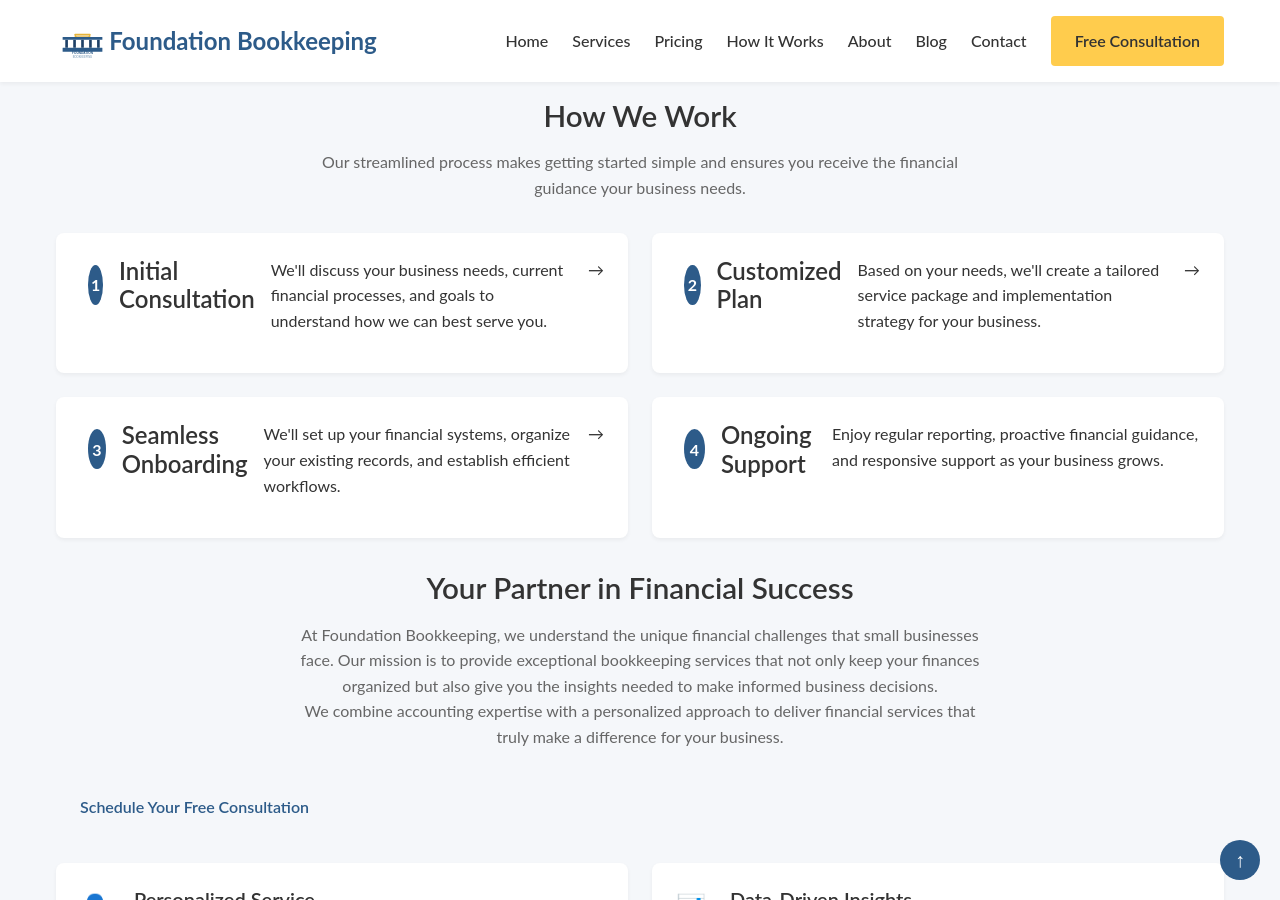
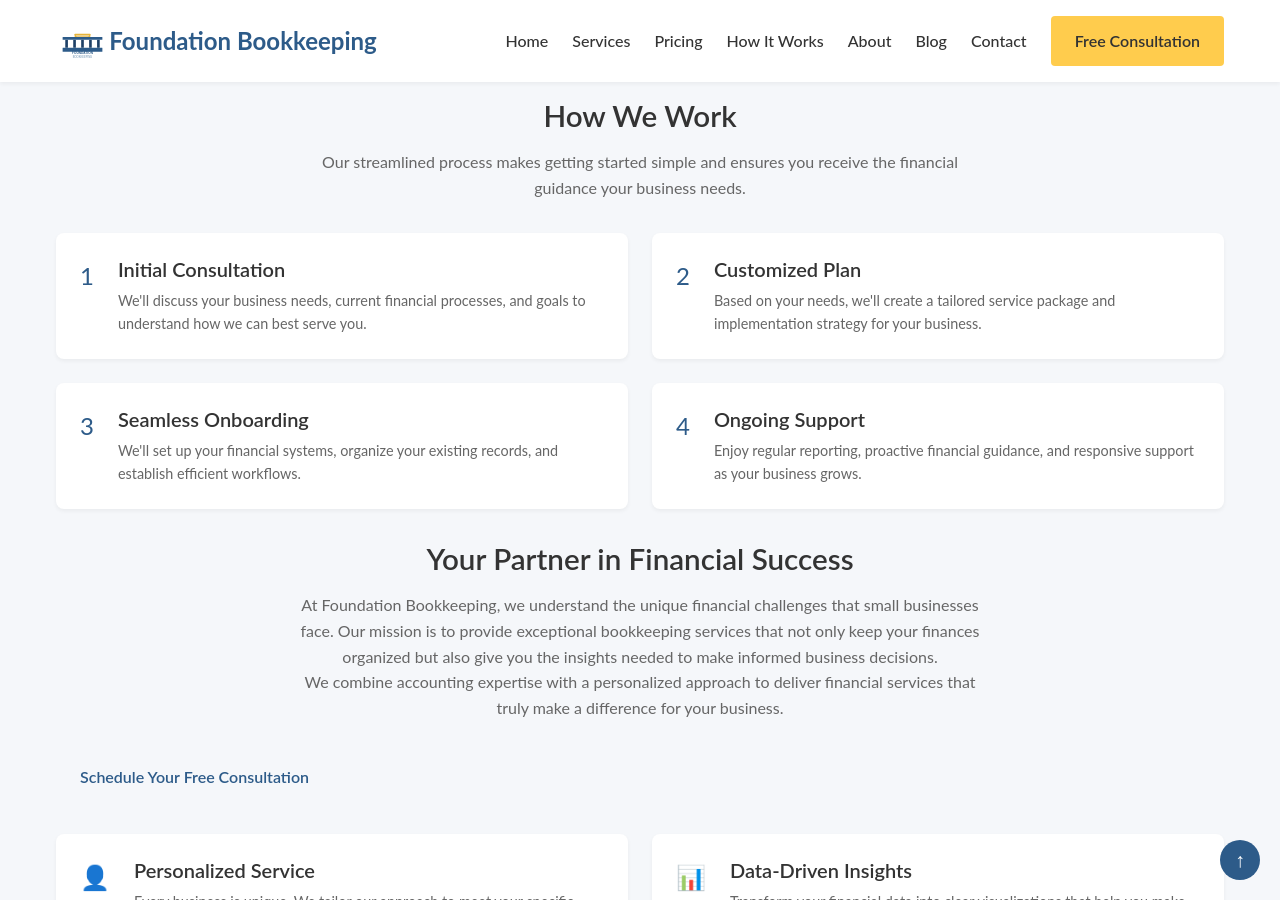
Before and after one commit to jcampbell9724/jcampbell-bookkeeping, a Jekyll site: the page built from index.html, in a window 1280 px wide and 900 px high, scrolled down 1094 px. Built offline with Jekyll 4.4.1, drawn with Linux system fonts in a browser that asks for light colours.

Commit message:
more card changes

```diff
--- a/index.html
+++ b/index.html
@@ -91,33 +91,32 @@ keywords: bookkeeping, small business accounting, tax preparation, financial ser
         </div>
         <div class="card-grid-even">
             <div class="feature-card">
-                <div class="step-number">1</div>
-                <h3>Initial Consultation</h3>
-                <p>We'll discuss your business needs, current financial processes, and goals to understand how we can best serve you.</p>
-                <div class="process-arrow">
-                    →
+                <div class="feature-icon">1</div>
+                <div class="feature-text">
+                    <h4>Initial Consultation</h3>
+                    <p>We'll discuss your business needs, current financial processes, and goals to understand how we can best serve you.</p>
                 </div>
             </div>
             <div class="feature-card">
-                <div class="step-number">2</div>
-                <h3>Customized Plan</h3>
-                <p>Based on your needs, we'll create a tailored service package and implementation strategy for your business.</p>
-                <div class="process-arrow">
-                    →
+                <div class="feature-icon">2</div>
+                <div class="feature-text">
+                    <h4>Customized Plan</h3>
+                    <p>Based on your needs, we'll create a tailored service package and implementation strategy for your business.</p>
                 </div>
             </div>
             <div class="feature-card">
-                <div class="step-number">3</div>
-                <h3>Seamless Onboarding</h3>
-                <p>We'll set up your financial systems, organize your existing records, and establish efficient workflows.</p>
-                <div class="process-arrow">
-                    →
+                <div class="feature-icon">3</div>
+                <div class="feature-text">
+                    <h4>Seamless Onboarding</h3>
+                    <p>We'll set up your financial systems, organize your existing records, and establish efficient workflows.</p>
                 </div>
             </div>
             <div class="feature-card">
-                <div class="step-number">4</div>
-                <h3>Ongoing Support</h3>
-                <p>Enjoy regular reporting, proactive financial guidance, and responsive support as your business grows.</p>
+                <div class="feature-icon">4</div>
+                <div class="feature-text">
+                    <h4>Ongoing Support</h3>
+                    <p>Enjoy regular reporting, proactive financial guidance, and responsive support as your business grows.</p>
+                </div>
             </div>
         </div>
     </div>
```
